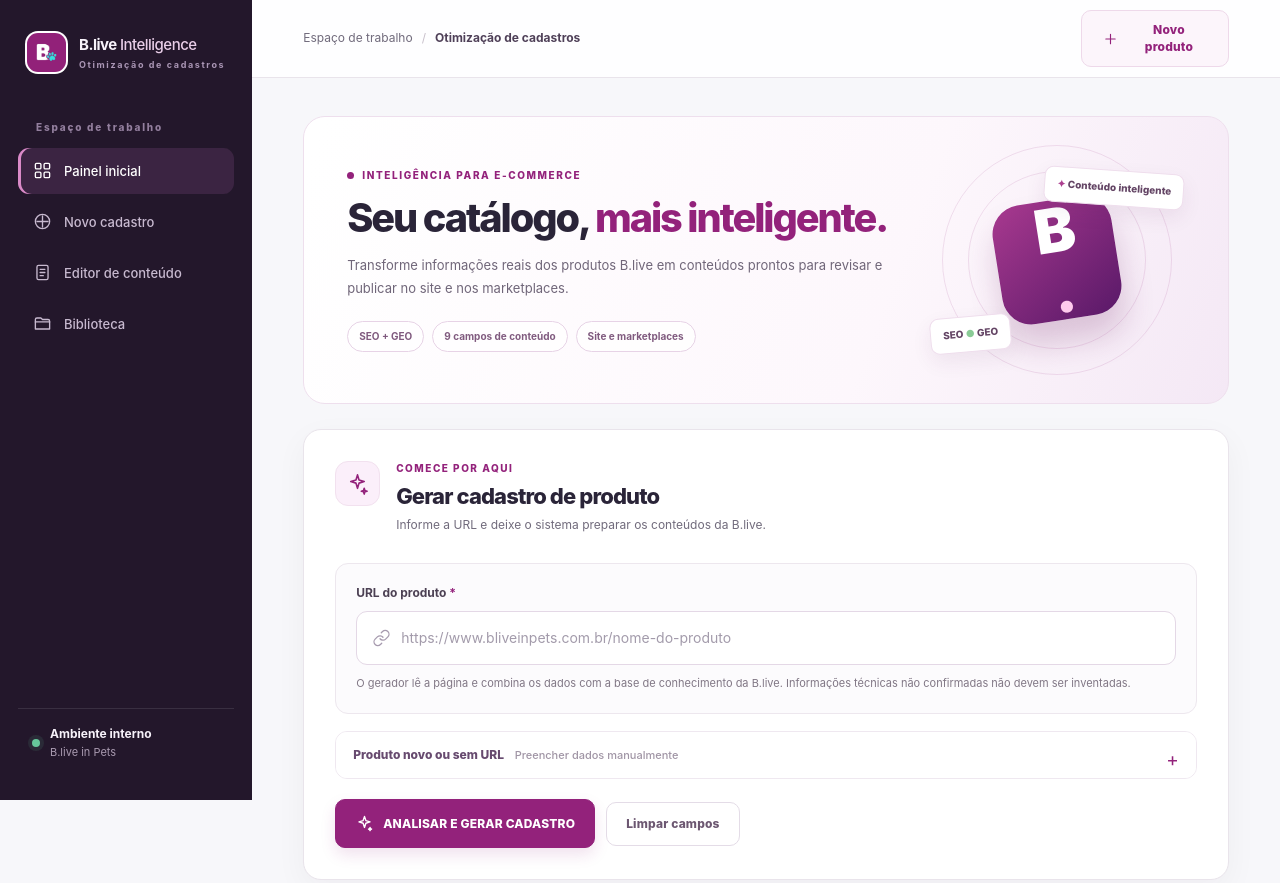
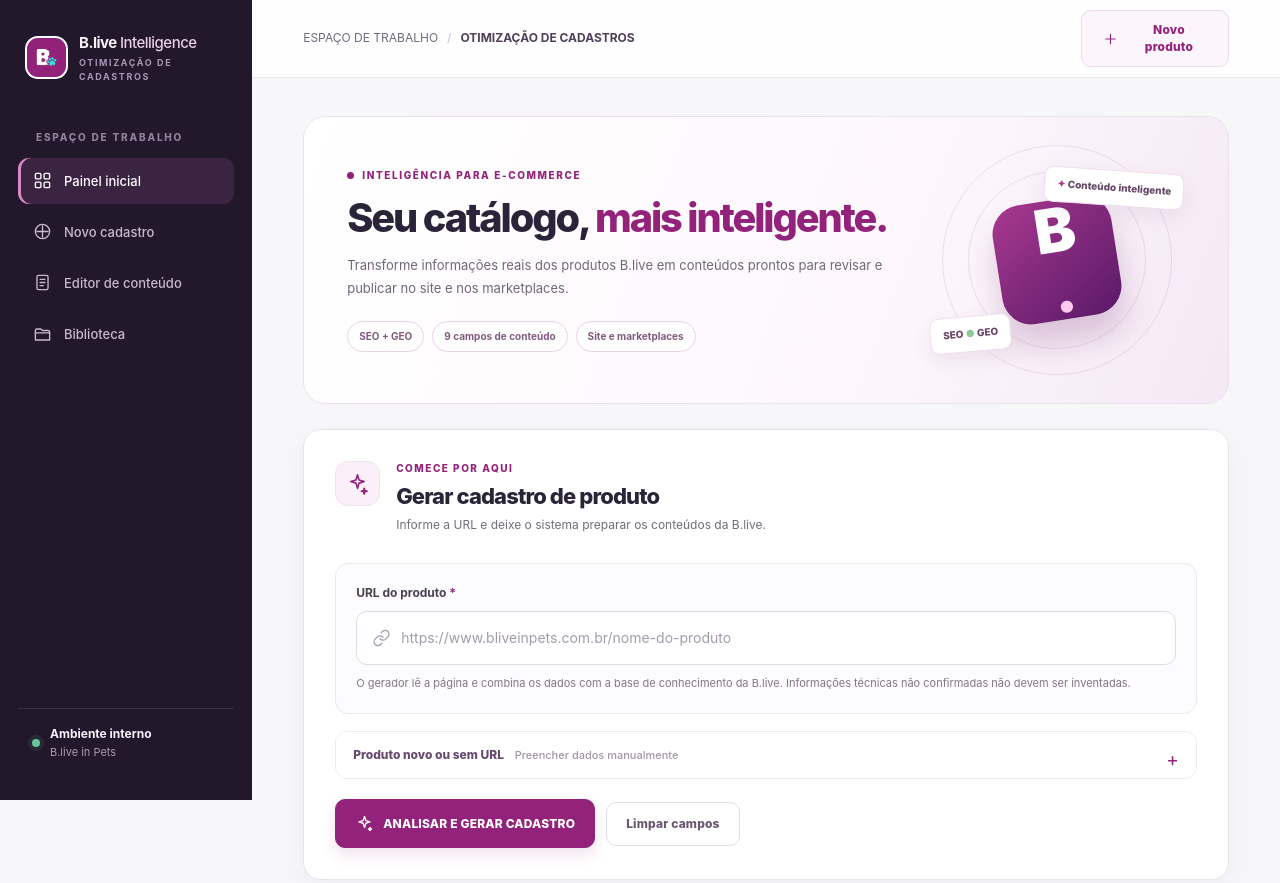
Before and after one commit to Mateuscorrealana/-Gerador-Inteligente-de-Produtos, a website: page index.html in a window 1280 px wide. Shown: the top 883 px of the page. Drawn offline with Linux system fonts and the light colour scheme.

Commit message:
Colocando textos do header e sidebar em maiusculo

```diff
--- a/index.html
+++ b/index.html
@@ -17,11 +17,11 @@
     <aside class="sidebar" aria-label="Menu principal">
       <a class="marca" href="#inicio" aria-label="B.live Intelligence - página inicial">
         <span class="marca-logo"><img src="/logo/images.jpg" alt="Logo B.live In Pets"></span>
-        <span class="marca-texto"><strong>B.live<span> Intelligence</span></strong><small>Otimização de cadastros</small></span>
+        <span class="marca-texto"><strong>B.live<span> Intelligence</span></strong><small>OTIMIZAÇÃO DE CADASTROS</small></span>
       </a>
 
       <div class="sidebar-grupo">
-        <p class="sidebar-titulo">Espaço de trabalho</p>
+        <p class="sidebar-titulo">ESPAÇO DE TRABALHO</p>
         <nav class="menu" aria-label="Seções do aplicativo">
           <a class="menu-link ativo" href="#inicio">
             <svg viewBox="0 0 24 24" aria-hidden="true">
@@ -65,7 +65,7 @@
     <div class="app-corpo">
       <!-- TOPO -->
       <header class="topbar">
-        <div class="topbar-trilha"><span>Espaço de trabalho</span><span class="separador">/</span><strong>Otimização de cadastros</strong>
+        <div class="topbar-trilha"><span>ESPAÇO DE TRABALHO</span><span class="separador">/</span><strong>OTIMIZAÇÃO DE CADASTROS</strong>
         </div>
         <button class="btn btn-topo" type="button" id="btnNovo">
           <svg viewBox="0 0 24 24" aria-hidden="true">
```
